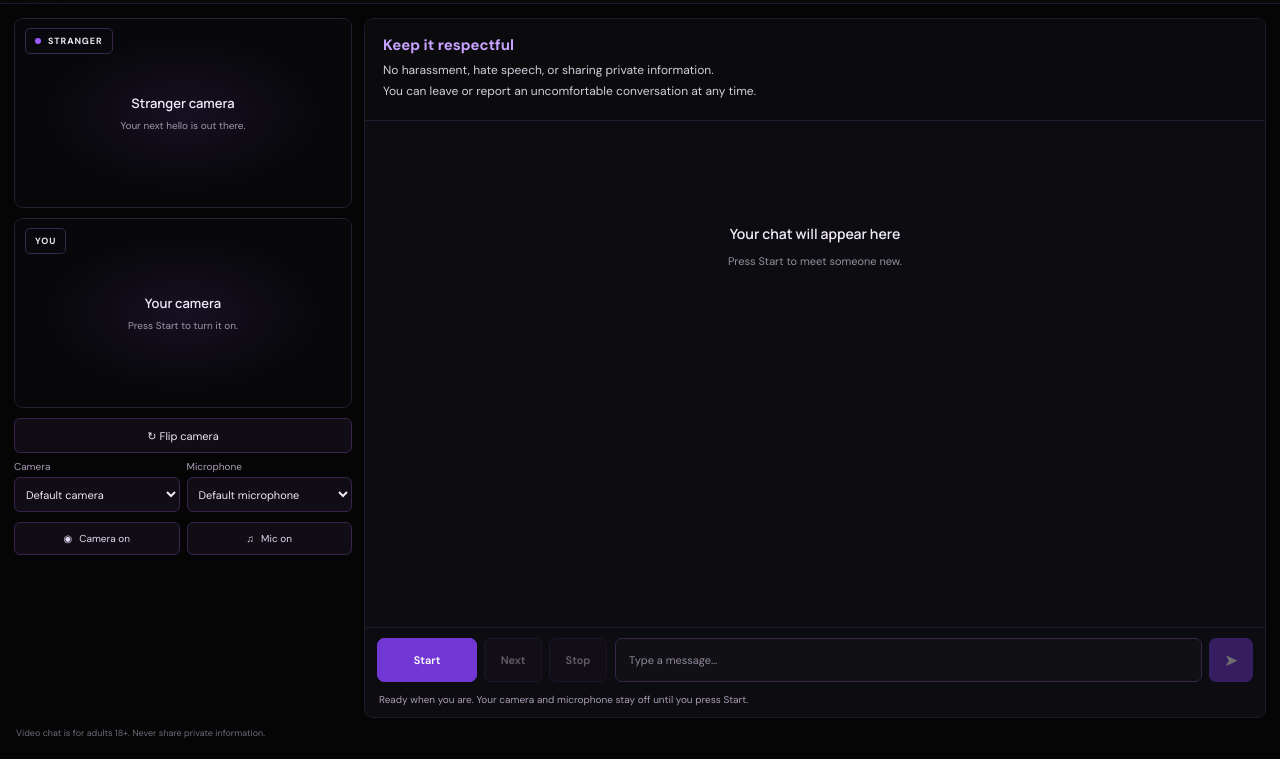
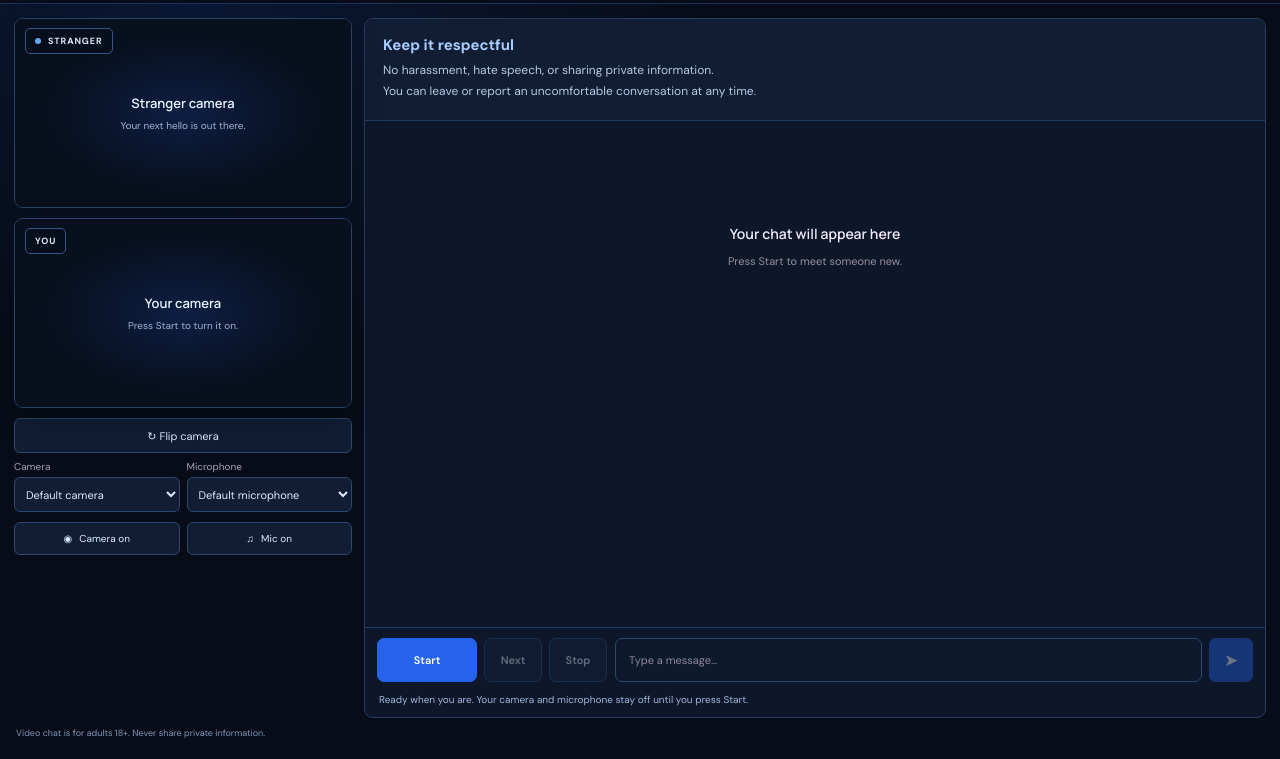
Before and after one commit to raghupathidevi688-oss/after-dark, a plain HTML site: page live.html in a window 1280 px wide. Shown: the part 66-825 px from the top of the page. Drawn offline with nearby package versions, Linux system fonts and the light colour scheme.

Commit message:
Apply matching blue video-chat theme

```diff
--- a/live.css
+++ b/live.css
@@ -70,3 +70,15 @@
  .live-bottom-controls .live-start{flex:1}
  .live-bottom-controls .live-chat-compose{flex-basis:100%}
 }
+
+/* After Dark blue video-chat theme */
+.live-page{background:radial-gradient(ellipse at 15% 8%,rgba(37,99,235,.14),transparent 34%),#070c18;color:#eef4ff}
+.live-topbar{background:rgba(8,13,27,.94);border-color:#1e3152}.live-topbar .brand-mark{background:#2563eb;color:#fff}
+.video-tile{border-color:#29436d;background:#0d1729;box-shadow:0 10px 28px rgba(0,0,0,.24)}
+.stranger-camera-feed,.self-camera-feed{background:#080f1d}.video-topline>span:first-child{border-color:#34558a;background:rgba(7,14,27,.82);color:#dbeafe}.video-topline i{background:#60a5fa}
+.camera-placeholder{background:radial-gradient(ellipse at center,rgba(37,99,235,.18),transparent 60%)}.camera-placeholder strong{color:#eaf2ff}.camera-placeholder small{color:#9db2d4}
+.device-button,.device-select-label select,.media-control{border-color:#2d4770;background:#101d33;color:#dbeafe}.media-control[aria-pressed=true]{border-color:#60a5fa;background:#17366b;color:#fff}
+.live-chat-panel{border-color:#263d62;background:#0d1729}.live-rules{border-color:#243a5e;background:#101d33}.live-rules strong{color:#a9ccff}.live-rules p{color:#b7c8e2}
+.live-chat-message{border-color:#29446e;background:#142746;color:#e6f0ff}.live-chat-message.mine{background:#1c3d76;border-color:#315da4}
+.live-bottom-controls{border-color:#263d62}.live-start,.live-secondary{border-color:#315080}.live-bottom-controls .live-start{background:#2563eb;border-color:#2563eb}.live-bottom-controls .live-start:hover:not(:disabled){background:#3b82f6}.live-secondary{background:#14233d;color:#e2edff}
+.live-chat-compose input{border-color:#2d4770;background:#0d192d;color:#eef4ff}.live-chat-compose button{background:#2563eb}.setup-status{color:#9eb6da}.safety-footnote{color:#8298bb}
```
